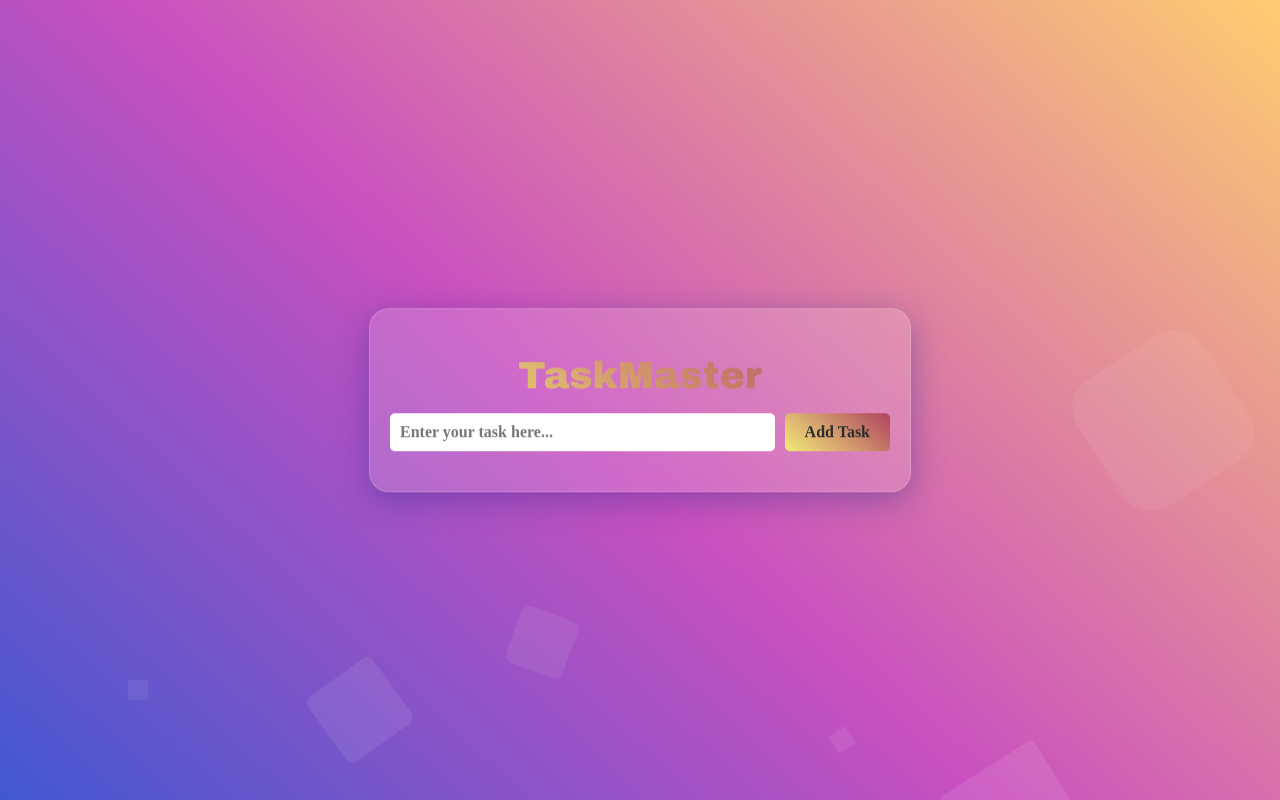
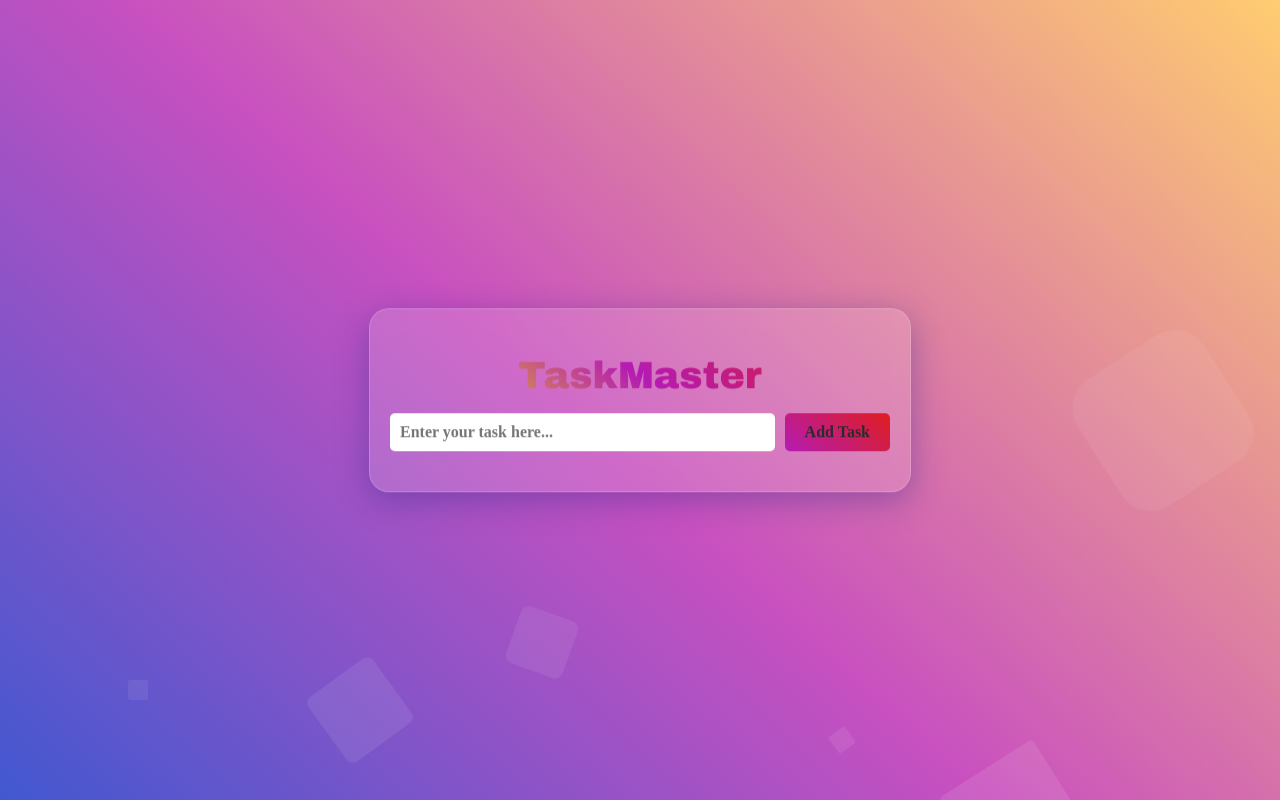
Before and after one commit to sofyan985/Todo-list, a plain HTML site: page todo.html in a window 1280 px wide. Drawn offline with Linux system fonts and the light colour scheme.

Commit message:
first commit

```diff
--- a/style.css
+++ b/style.css
@@ -172,7 +172,7 @@ body, html {
         /* background-color: red; */
 
         /* Create the gradient. */
-        background-image: linear-gradient(45deg, #f3ec78, #af4261);
+        background-image: linear-gradient(40deg, #f0e407, #b41bb4 , rgb(223, 30, 30));
 
         /* Set the background size and repeat properties. */
         background-size: 100%;
@@ -210,7 +210,7 @@ body, html {
     border: none;
     border-radius: 5px;
     background-color: #be2182;
-    background-image: linear-gradient(40deg, #f3ec78, #af4261);
+    background-image: linear-gradient(40deg,  #b41bb4 , rgb(223, 30, 30));
   font-weight: bolder;
   font-family: 'Times New Roman', Times, serif;
 
@@ -244,6 +244,7 @@ body, html {
     color: #fff;
     font-size: 1rem;
 
+
     font-weight: bolder;
     font-family: 'Times New Roman', Times, serif;
 }
@@ -271,6 +272,7 @@ body, html {
     /* background: #c4beb3; */
     color:#332e30;
     background-color: #eee986;
+     background-image: linear-gradient(40deg,  #b41bb4 , rgb(223, 30, 30));
     padding: 5px 10px;
     border-radius: 5px;
     cursor: pointer;
```
